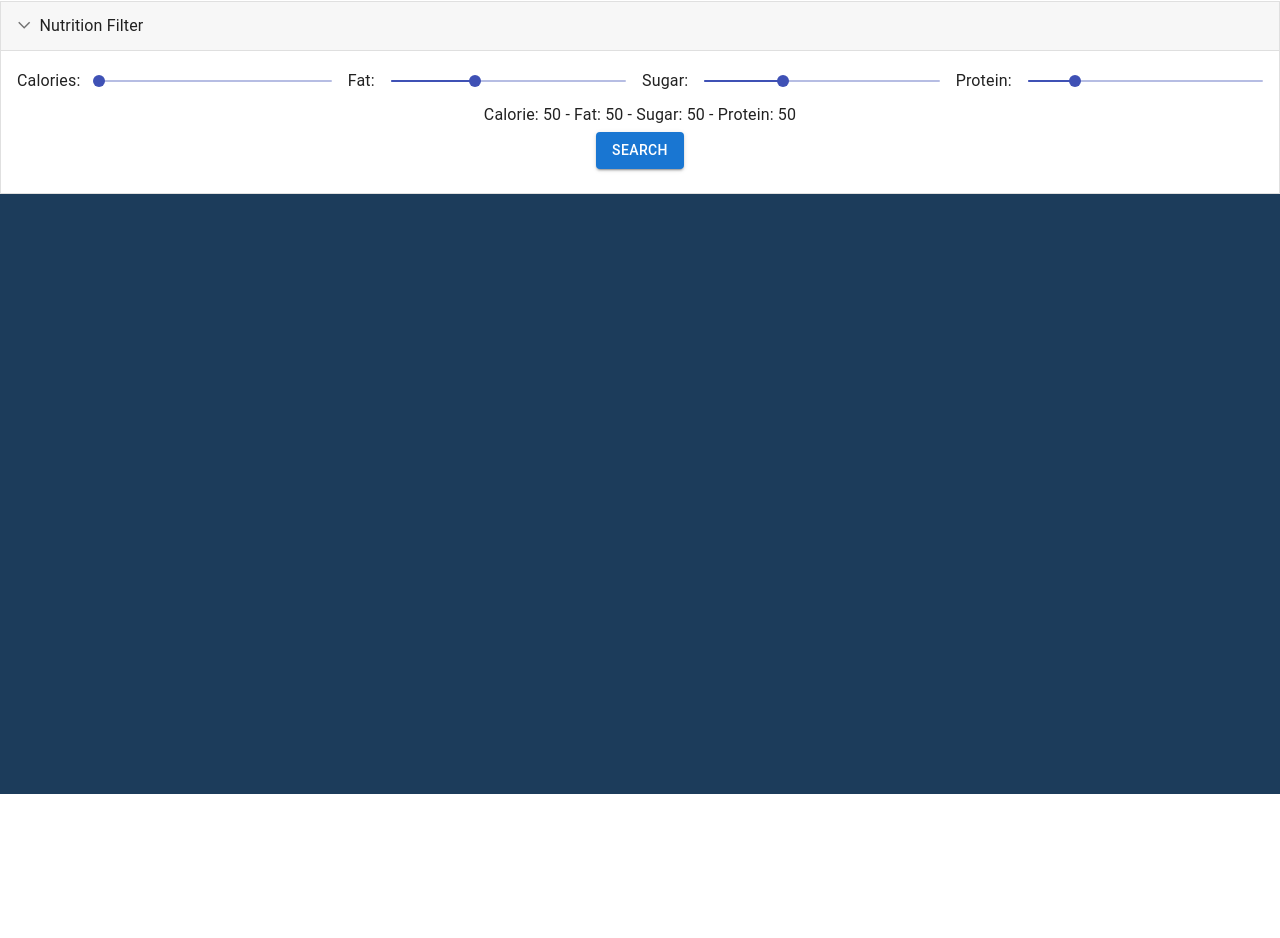
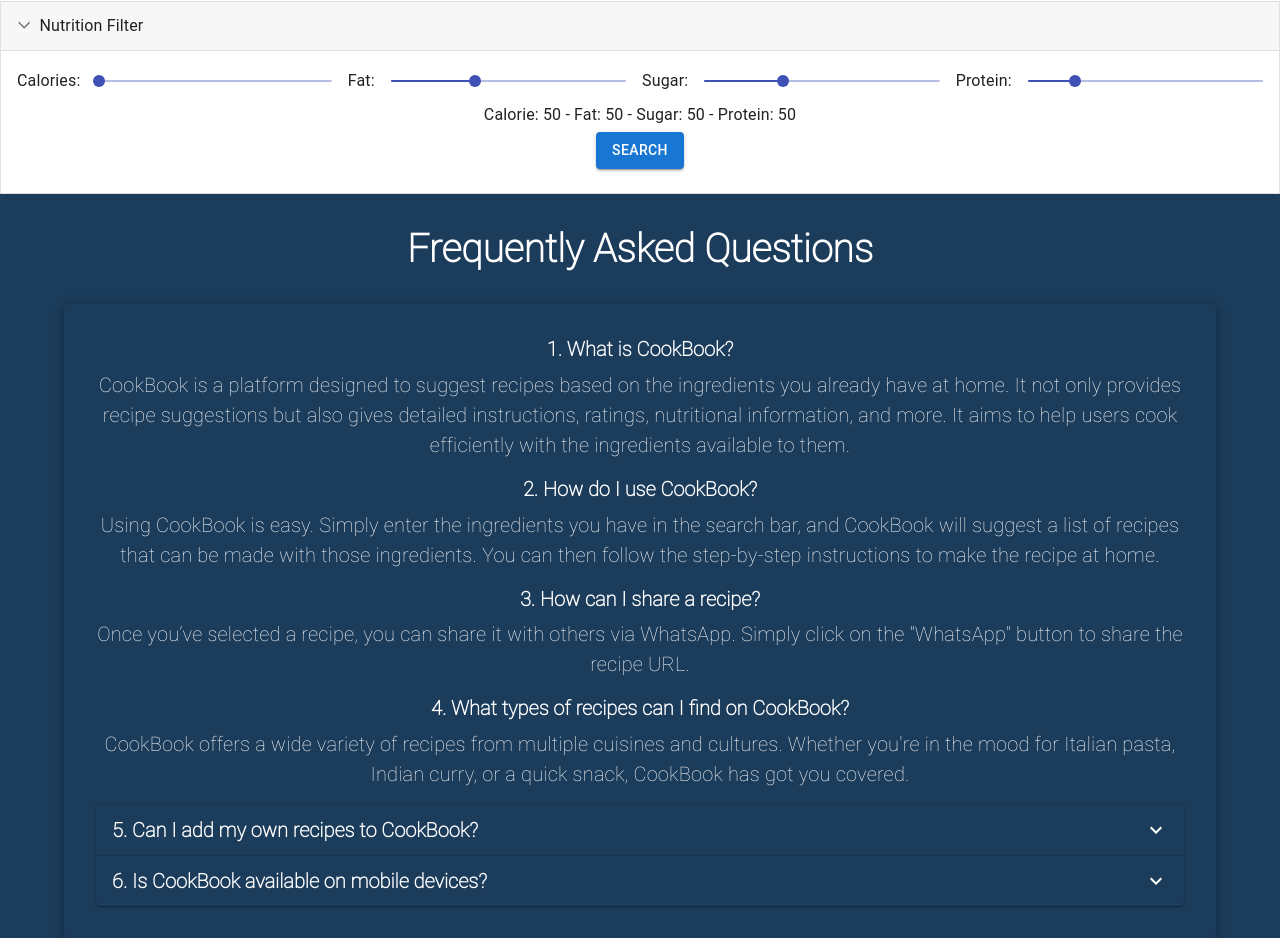
Before and after one commit to Software-Engineering-2024-Group/my-cookbook, a React (Create React App) app in the folder frontend/: page /faq in a window 1280 px wide. Shown: the part 303-1241 px from the top of the page. Before the commit the page ends 1097 px from the top, so only its background shows below. Built offline with nearby package versions, Linux system fonts and the light colour scheme.

Commit message:
Add FAQ page and all test file passed.

```diff
--- a/frontend/src/features/AppContent/AppContent.tsx
+++ b/frontend/src/features/AppContent/AppContent.tsx
@@ -14,11 +14,11 @@
  * particular route
  * @author Priyanka Ambawane - dearpriyankasa@gmail.com
  */
-import React from 'react'
 import { Routes, Route } from 'react-router-dom'
 import HomePage from './HomePage/HomePage'
 import About from './HomePage/AboutPage'
 import Contact from './HomePage/ContactPage'
+import FAQPage from './HomePage/FAQPage'
 import RecipeInformation from './RecipeInformation/RecipeInformation'
 import RecipeList from './RecipeList/RecipeList'
 
@@ -30,6 +30,7 @@
       <Route path="/recipe-details/:id" element={<RecipeInformation />} />
       <Route path="/about" element={<About />} />
       <Route path="/contact" element={<Contact />} />
+      <Route path="/faq" element={<FAQPage />} />
     </Routes>
   )
 }
--- /dev/null
+++ b/frontend/src/features/AppContent/HomePage/FAQPage.tsx
@@ -0,0 +1,191 @@
+/*
+
+Copyright (C) 2022 SE CookBook - All Rights Reserved
+You may use, distribute and modify this code under the
+terms of the MIT license.
+You should have received a copy of the MIT license with
+this file. If not, please write to: help.cookbook@gmail.com
+
+*/
+
+import React from 'react'
+import {
+  Paper,
+  Typography,
+  Accordion,
+  AccordionSummary,
+  AccordionDetails,
+} from '@mui/material'
+import ExpandMoreIcon from '@mui/icons-material/ExpandMore'
+import './HomePage.css'
+
+const FAQPage = () => {
+  return (
+    <div className="faq">
+      <h2 className="faq-title">Frequently Asked Questions</h2>
+      <Paper
+        elevation={5}
+        sx={{
+          marginRight: '5%',
+          marginLeft: '5%',
+          color: 'white',
+          bgcolor: '#1c3c5b',
+          display: 'flex',
+          flexDirection: 'column',
+          alignItems: 'center',
+          height: 'auto',
+          padding: '2rem',
+        }}
+      >
+        {/* FAQ entries */}
+        <div className="faq-entry">
+          <Typography
+            variant="h5"
+            gutterBottom
+            sx={{ fontFamily: 'RobotoThin', fontWeight: 600, fontSize: '20px' }}
+          >
+            1. What is CookBook?
+          </Typography>
+          <Typography
+            variant="body1"
+            color="textSecondary"
+            paragraph
+            sx={{ fontFamily: 'RobotoThin', fontSize: '20px' }}
+          >
+            CookBook is a platform designed to suggest recipes based on the
+            ingredients you already have at home. It not only provides recipe
+            suggestions but also gives detailed instructions, ratings,
+            nutritional information, and more. It aims to help users cook
+            efficiently with the ingredients available to them.
+          </Typography>
+        </div>
+
+        <div className="faq-entry">
+          <Typography
+            variant="h5"
+            gutterBottom
+            sx={{ fontFamily: 'RobotoThin', fontWeight: 600, fontSize: '20px' }}
+          >
+            2. How do I use CookBook?
+          </Typography>
+          <Typography
+            variant="body1"
+            color="textSecondary"
+            paragraph
+            sx={{ fontFamily: 'RobotoThin', fontSize: '20px' }}
+          >
+            Using CookBook is easy. Simply enter the ingredients you have in the
+            search bar, and CookBook will suggest a list of recipes that can be
+            made with those ingredients. You can then follow the step-by-step
+            instructions to make the recipe at home.
+          </Typography>
+        </div>
+
+        <div className="faq-entry">
+          <Typography
+            variant="h5"
+            gutterBottom
+            sx={{ fontFamily: 'RobotoThin', fontWeight: 600, fontSize: '20px' }}
+          >
+            3. How can I share a recipe?
+          </Typography>
+          <Typography
+            variant="body1"
+            color="textSecondary"
+            paragraph
+            sx={{ fontFamily: 'RobotoThin', fontSize: '20px' }}
+          >
+            Once you’ve selected a recipe, you can share it with others via
+            WhatsApp. Simply click on the "WhatsApp" button to share the recipe
+            URL.
+          </Typography>
+        </div>
+
+        <div className="faq-entry">
+          <Typography
+            variant="h5"
+            gutterBottom
+            sx={{ fontFamily: 'RobotoThin', fontWeight: 600, fontSize: '20px' }}
+          >
+            4. What types of recipes can I find on CookBook?
+          </Typography>
+          <Typography
+            variant="body1"
+            color="textSecondary"
+            paragraph
+            sx={{ fontFamily: 'RobotoThin', fontSize: '20px' }}
+          >
+            CookBook offers a wide variety of recipes from multiple cuisines and
+            cultures. Whether you're in the mood for Italian pasta, Indian
+            curry, or a quick snack, CookBook has got you covered.
+          </Typography>
+        </div>
+
+        {/* Collapsible FAQ entries */}
+        <Accordion
+          sx={{ backgroundColor: '#1c3c5b', color: 'white', width: '100%' }}
+        >
+          <AccordionSummary
+            expandIcon={<ExpandMoreIcon sx={{ color: 'white' }} />}
+            id="faq1"
+          >
+            <Typography
+              variant="h5"
+              sx={{
+                fontFamily: 'RobotoThin',
+                fontSize: '20px',
+                fontWeight: 600,
+              }}
+            >
+              5. Can I add my own recipes to CookBook?
+            </Typography>
+          </AccordionSummary>
+          <AccordionDetails>
+            <Typography
+              variant="body1"
+              color="textSecondary"
+              sx={{ fontFamily: 'RobotoThin', fontSize: '20px' }}
+            >
+              Currently, users cannot upload their own recipes to the platform.
+              However, you can suggest a recipe, and our team will review it for
+              future updates.
+            </Typography>
+          </AccordionDetails>
+        </Accordion>
+
+        <Accordion
+          sx={{ backgroundColor: '#1c3c5b', color: 'white', width: '100%' }}
+        >
+          <AccordionSummary
+            expandIcon={<ExpandMoreIcon sx={{ color: 'white' }} />}
+            id="faq2"
+          >
+            <Typography
+              variant="h5"
+              sx={{
+                fontFamily: 'RobotoThin',
+                fontSize: '20px',
+                fontWeight: 600,
+              }}
+            >
+              6. Is CookBook available on mobile devices?
+            </Typography>
+          </AccordionSummary>
+          <AccordionDetails>
+            <Typography
+              variant="body1"
+              color="textSecondary"
+              sx={{ fontFamily: 'RobotoThin', fontSize: '20px' }}
+            >
+              Yes, CookBook is fully responsive and can be used on any mobile
+              device or tablet. Simply visit our website from your mobile
+              browser, and you can enjoy all the features on-the-go.
+            </Typography>
+          </AccordionDetails>
+        </Accordion>
+      </Paper>
+    </div>
+  )
+}
+
+export default FAQPage
--- a/frontend/src/features/AppContent/HomePage/HomePage.css
+++ b/frontend/src/features/AppContent/HomePage/HomePage.css
@@ -31,3 +31,16 @@
   color: white;
   font-weight: 600;
 }
+
+.faq {
+  font-family: 'RobotoThin', Arial, sans-serif;
+  color: white;
+  display: flex;
+  flex-direction: column;
+  align-items: center;
+}
+
+.faq .MuiTypography-root {
+  font-family: 'RobotoThin', Arial, sans-serif;
+  color: white;
+}
--- a/frontend/src/features/Navbar/Navbar.tsx
+++ b/frontend/src/features/Navbar/Navbar.tsx
@@ -27,8 +27,11 @@
       <a href="/about" className="navbar-item">
         About
       </a>
+      <a href="/faq" className="navbar-item">
+        FAQs
+      </a>
       <a href="/contact" className="navbar-item">
-        Contact
+        Contact Us
       </a>
     </section>
   )
```
Also changed, not shown: 2 other files (tests, documents, lock files or other folders). Lines whose indentation alone changed are shown as unchanged.
